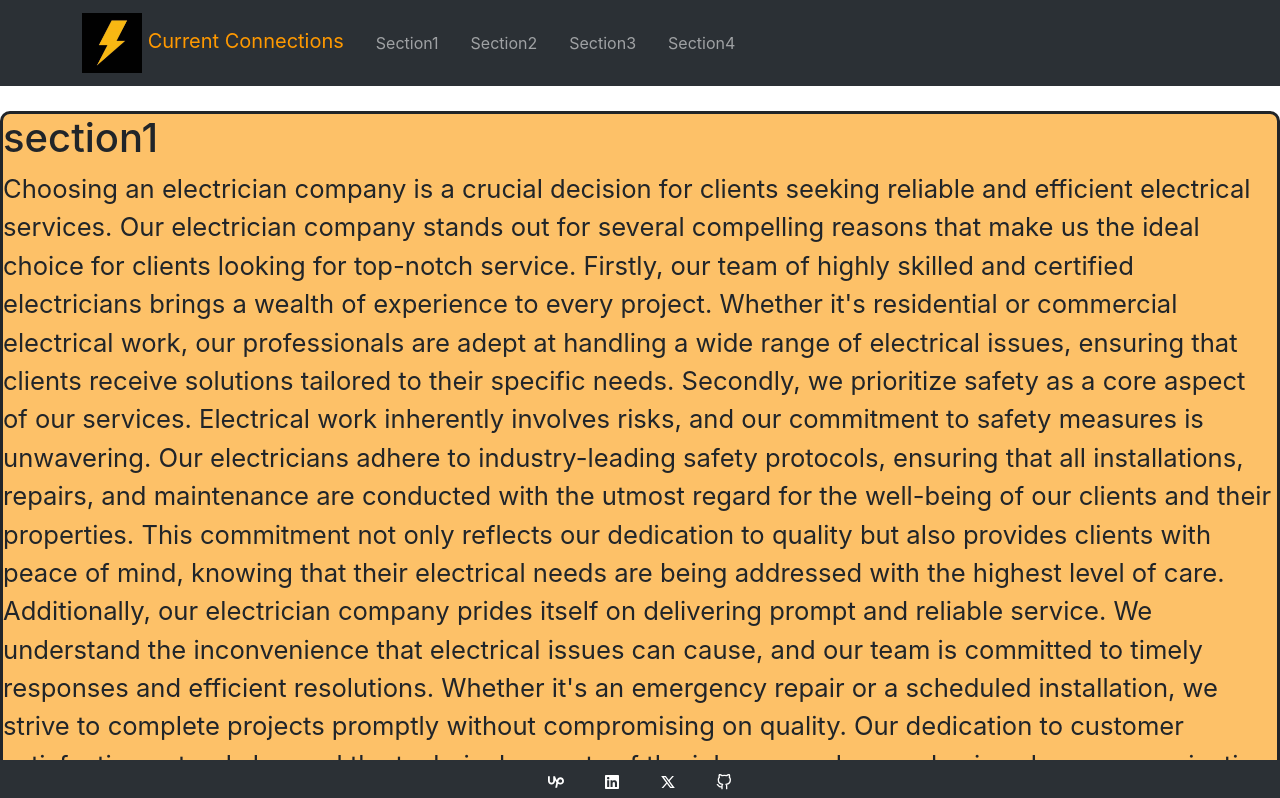
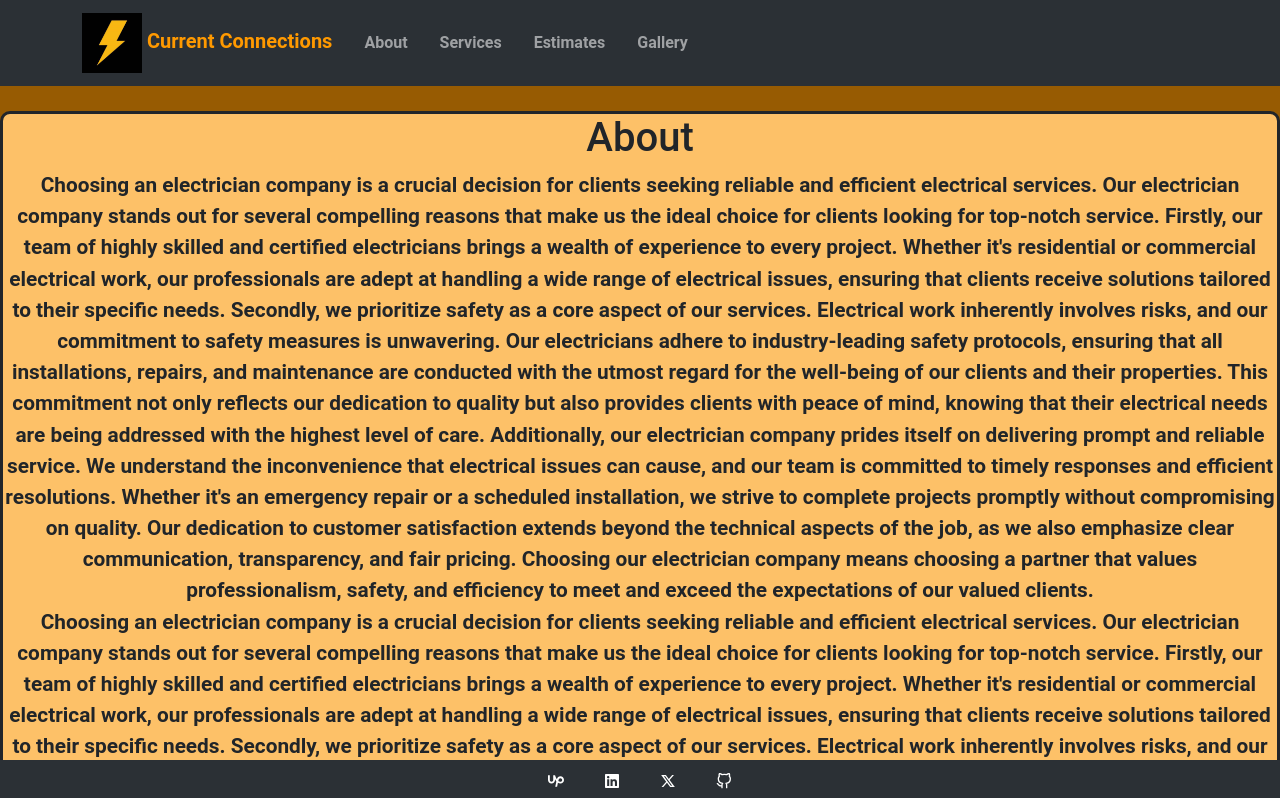
Before and after one commit to Gooberin95/electricslide, a React (Create React App) app: page / in a window 1280 px wide. Shown: the top 798 px of the page. Built offline with nearby package versions, Linux system fonts and the light colour scheme.

Commit message:
adding footer padding

```diff
--- a/src/App.css
+++ b/src/App.css
@@ -1,5 +1,10 @@
 body {
-	background-color: white;
+	background-color: #975B02;
+	font-family: 'Roboto', sans-serif;
+	font-weight: bold;
+
+
+
 }
 .App {
   text-align: center;
--- a/src/App.js
+++ b/src/App.js
@@ -11,10 +11,12 @@ function App() {
   return (
 	  <>
 	  <Topnav/>
-	  <Section color="#FDC168" id="section1" title="section1" subtitle={data}/>
-	  <Section color="#FFF1DC" id="section2" title="section2" subtitle={data}/>
-	  <Section color="#FDC168" id="section3" title="section3" subtitle={data}/>
-	  <Section color="#FFF1DC" id="section4" title="section4" subtitle={data}/>
+	  <Section color="#FDC168" id="section1" title="About" subtitle={data}/>
+	  <Section color="#FFF1DC" id="section2" title="Services" subtitle={data}/>
+	  <Section color="#FDC168" id="section3" title="Estimates" subtitle={data}/>
+	  <Section color="#FFF1DC" id="section4" title="Gallery" subtitle={data}/>
+	  <div style={{height: "45px"}}>
+	  </div>
 	  <Footer/>
 
 	  </>
--- a/src/Footer.js
+++ b/src/Footer.js
@@ -12,7 +12,7 @@ function Footer () {
 	return (
 		<>
 		<div className="fixed-bottom">
-		 <Navbar style={{backgroundColor:"rgb(43,48,53)"}}>
+		 <Navbar style={{backgroundColor:"rgb(43,48,53)", marginTop: "100px"}}>
 		<Container className="justify-content-center">
 	<Nav.Link style={{marginRight: "20px", marginLeft: "20px", color: "white"}} href="#"><SiUpwork/></Nav.Link>
 	<Nav.Link style={{marginRight: "20px", marginLeft: "20px", color: "white"}} href="#"><FaLinkedin/></Nav.Link>
--- a/src/LoremData.js
+++ b/src/LoremData.js
@@ -1,6 +1,4 @@
 const data = ` Choosing an electrician company is a crucial decision for clients seeking reliable and efficient electrical services. Our electrician company stands out for several compelling reasons that make us the ideal choice for clients looking for top-notch service. Firstly, our team of highly skilled and certified electricians brings a wealth of experience to every project. Whether it's residential or commercial electrical work, our professionals are adept at handling a wide range of electrical issues, ensuring that clients receive solutions tailored to their specific needs.
-
 Secondly, we prioritize safety as a core aspect of our services. Electrical work inherently involves risks, and our commitment to safety measures is unwavering. Our electricians adhere to industry-leading safety protocols, ensuring that all installations, repairs, and maintenance are conducted with the utmost regard for the well-being of our clients and their properties. This commitment not only reflects our dedication to quality but also provides clients with peace of mind, knowing that their electrical needs are being addressed with the highest level of care.
-
 Additionally, our electrician company prides itself on delivering prompt and reliable service. We understand the inconvenience that electrical issues can cause, and our team is committed to timely responses and efficient resolutions. Whether it's an emergency repair or a scheduled installation, we strive to complete projects promptly without compromising on quality. Our dedication to customer satisfaction extends beyond the technical aspects of the job, as we also emphasize clear communication, transparency, and fair pricing. Choosing our electrician company means choosing a partner that values professionalism, safety, and efficiency to meet and exceed the expectations of our valued clients.`
 export default data;
--- a/src/Section.js
+++ b/src/Section.js
@@ -1,21 +1,32 @@
 import React from 'react';
 
-function Section({title, subtitle, dark, id, color}) {
+
+function Section({ title, subtitle, dark, id, color }) {
 	    const sectionStyle = {
 		            backgroundColor: color || (dark ? "#333" : "#fff"),
 		            border: "solid",
 		            marginTop: "25px",
-		borderRadius: "10px"
+		            borderRadius: "10px",
+		            textAlign: "center", // Align text to the right
 		        };
+
+	    const subtitleStyle = {
+		            fontSize: "130%",
+		        };
+
 	    return (
-
 		            <div className={"section" + (dark ? " section-dark" : "")} style={sectionStyle}>
 		                <div className="section-content" id={id}>
 		                    <h1>{title}</h1>
-			<p style={{fontSize: "160%"}}>{subtitle}</p>
+
+		                    <p style={subtitleStyle}>
+		                        {subtitle}
+		                        <br />
+		                        {subtitle}
+		                    </p>
 		                </div>
 		            </div>
-
 		        );
 }
+
 export default Section;
--- a/src/Topnav.js
+++ b/src/Topnav.js
@@ -22,22 +22,22 @@ function Topnav() {
 			<Nav className="me-auto">
 				<Nav.Link>
 					<ScrollLink to="section1" spy={true} smooth={true} offset={-70} duration={500} className="nav-link">
-					Section1
+					About
 					</ScrollLink>
 				</Nav.Link>
 				<Nav.Link>
 					<ScrollLink to="section2" spy={true} smooth={true} offset={-70} duration={500} className="nav-link">
-					Section2
+					Services
 					</ScrollLink>
 				</Nav.Link>
 				<Nav.Link>
 					<ScrollLink to="section3" spy={true} smooth={true} offset={-70} duration={500} className="nav-link">
-					Section3
+					Estimates
 					</ScrollLink>
 				</Nav.Link>
 				<Nav.Link>
 					<ScrollLink to="section4" spy={true} smooth={true} offset={-70} duration={500} className="nav-link">
-					Section4
+					Gallery
 					</ScrollLink>
 				</Nav.Link>
 
```
Lines whose indentation alone changed are shown as unchanged.
